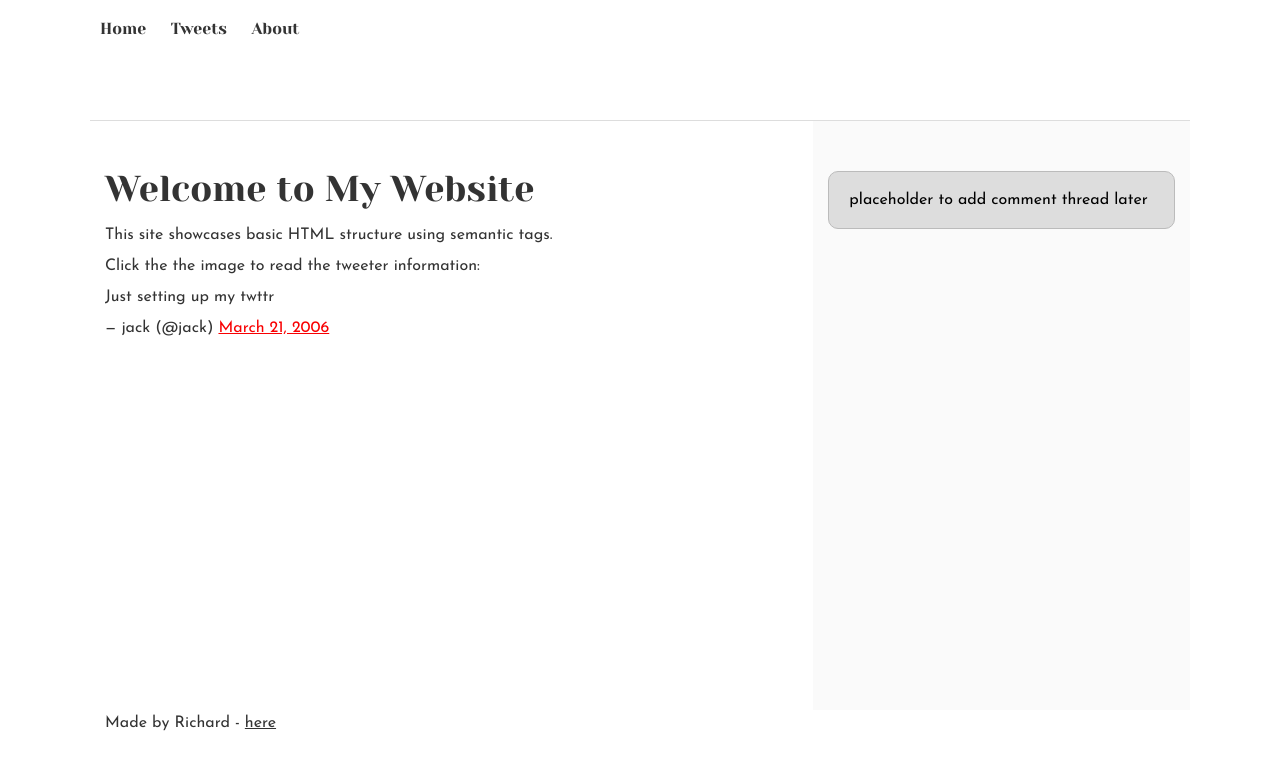
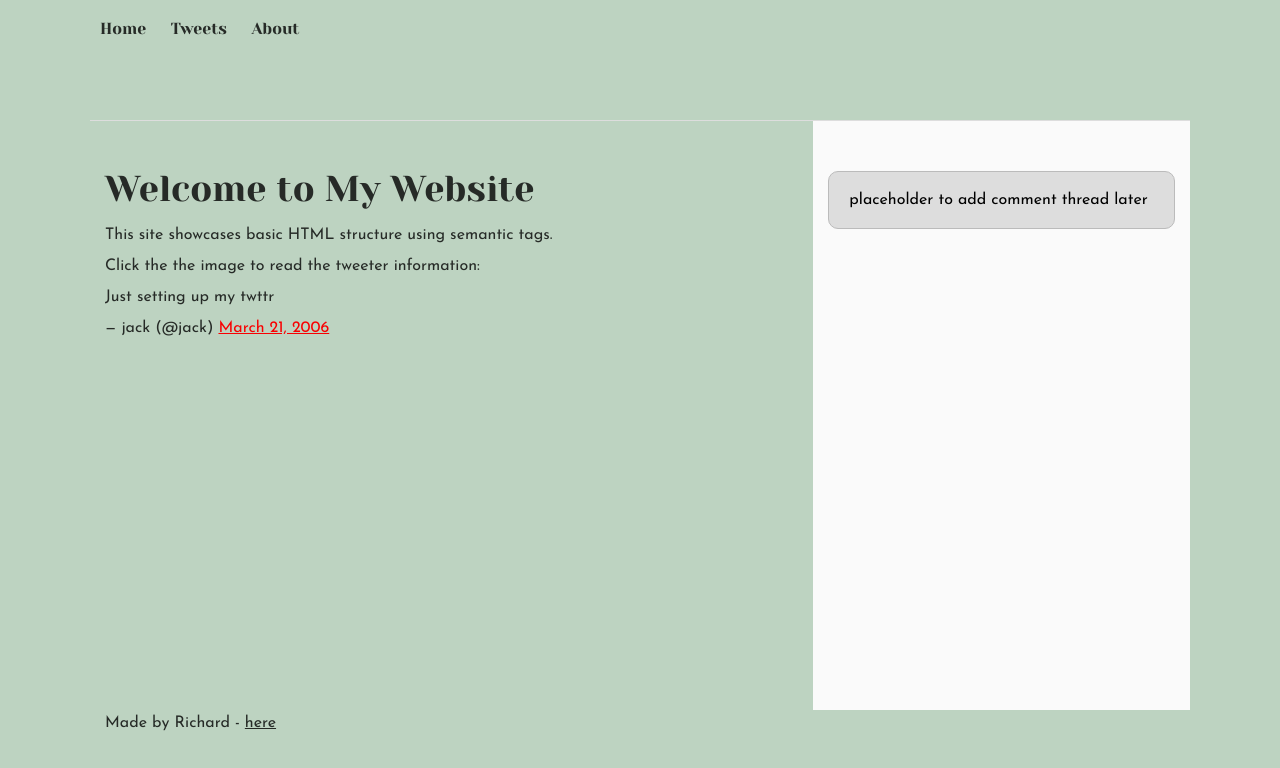
Before and after one commit to richqua/alx_html_css, a plain HTML site: page css_basic/tweets.html in a window 1280 px wide. Drawn offline with Linux system fonts and the light colour scheme.

Commit message:
Added a new background to tweets

```diff
--- a/css_basic/styles.css
+++ b/css_basic/styles.css
@@ -1,5 +1,5 @@
 .cover {
-    background-color:rgba(32, 13, 61, 0.5);
+    background-color:rgba(152, 187, 158, 0.637);
 }
 /*Body is a vertical flex container */
 body {
--- a/css_basic/tweets.html
+++ b/css_basic/tweets.html
@@ -7,7 +7,7 @@
     <link href="base.css" rel="stylesheet">
     <link href="styles.css" rel="stylesheet">
 </head>
-<body>
+<body class="cover">
     <header>
         <nav>
         <ul>
```
